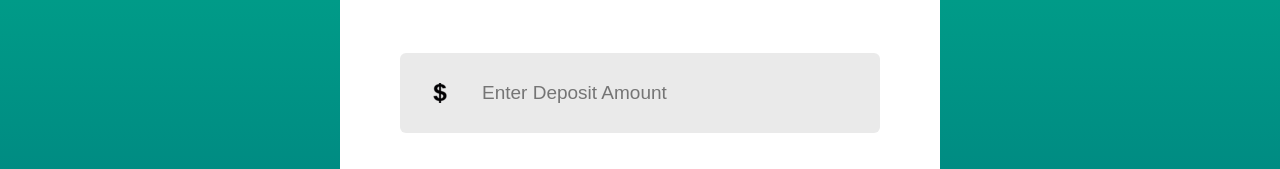
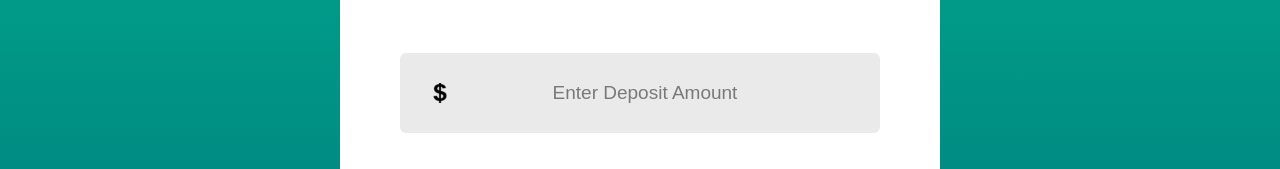
Before and after one commit to tncargil/bank-app, a React (Create React App) app: page /deposit in a window 1280 px wide. Shown: the part 306-475 px from the top of the page. Built offline with nearby package versions, Linux system fonts and the light colour scheme.

Commit message:
Made some adjustments to the CSS

```diff
--- a/src/Components/Pages/Balance.jsx
+++ b/src/Components/Pages/Balance.jsx
@@ -18,7 +18,7 @@ const Balance = () => {
         })
         .catch(error => {
             console.error('Error:', error);
-            setBalance('Error retrieving data');
+            setBalance('Error');
         });
     }, []);
 
@@ -26,7 +26,6 @@ const Balance = () => {
         <div className='container'>
             <div className='header'>
                 <div className='text'>Your balance is: ${balance}</div>
-                <div className='underline'></div>
             </div>
             <div className="switch-account">Need to switch accounts? <span>Click Here!</span></div>
         </div>
--- a/src/Components/Pages/Deposit.jsx
+++ b/src/Components/Pages/Deposit.jsx
@@ -1,12 +1,51 @@
 import React, { useState } from "react";
+import { useSession } from '../UserSession';
 import dollar_icon from '../Assets/dollar.png';
+
 const Deposit = () => {
+    const [depositAmount, setDepositAmount] = useState('');
     const [action, setAction] = useState("Submit");
+    const { accountNumber } = useSession();
+
+    const handleInputChange = (event) => {
+        setDepositAmount(event.target.value);
+    };
 
     const handleSubmit = () => {
-        // navigate("/withdraw");
+        if (!depositAmount) {
+            alert('Please enter an amount');
+            return;
+        }
+        const parsedAmount = parseInt(depositAmount, 10); // Parse as integer
+
+        if (isNaN(parsedAmount)) {
+            alert('Please enter a valid number');
+            return;
+        }
+
+        if (parsedAmount>1000) {
+            alert('Can not deposit more then $1000 in a single transaction');
+            return;
+        }
+
+        fetch('http://localhost:3001/update-account', {
+            method: 'POST',
+            headers: {
+                'Content-Type': 'application/json',
+            },
+            body: JSON.stringify({ accountNumber, amount: parsedAmount }),
+        })
+        .then(response => response.json())
+        .then(data => {
+            alert('Deposit successful');
+        })
+        .catch(error => {
+            console.error('Error:', error);
+            alert('Error making a deposit');
+        });
+
+        setDepositAmount('');
     };
-
     return (
         <div className='container'>
             <div className='header'>
@@ -16,7 +55,12 @@ const Deposit = () => {
             <div className='inputs'>
                 <div className='input'>
                     <img src={dollar_icon} alt=''/>
-                    <input type='text' placeholder="Enter Deposit Amount"/>
+                    <input
+                        type='text'
+                        placeholder="Enter Deposit Amount"
+                        value={depositAmount}
+                        onChange={handleInputChange}
+                    />
                  </div>
             </div>
             <div className="submit-container">
--- a/src/Components/Pages/Page.css
+++ b/src/Components/Pages/Page.css
@@ -59,6 +59,15 @@
     outline: none;
     color: #797979;
     font-size: 19px;
+    text-align: center;
+    text-indent: -70px;
+}
+
+.input input::placeholder {
+    text-align: center;
+    color: #797979;
+    font-size: 19px;
+    text-indent: -70px;
 }
 
 .button-container1{
```
Also changed, not shown: Server.js (+19 -0 lines).
